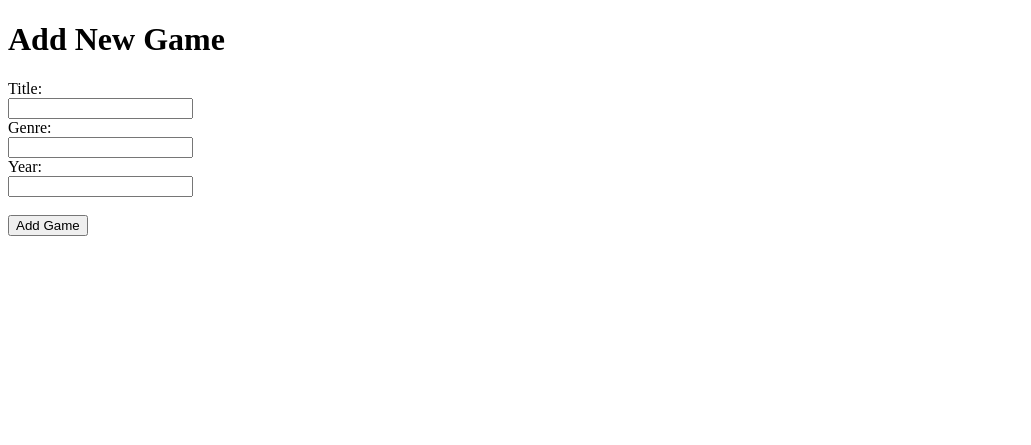
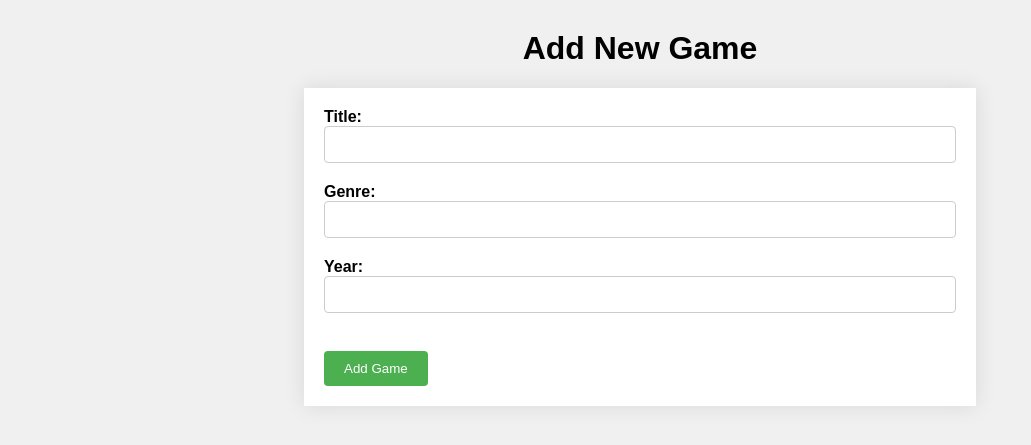
Before and after one commit to michaelly92/Game-database-project, a Flask app: page /add in a window 1280 px wide. Shown: the top 445 px of the page, without its empty margins (0-1031 px from the left). Run offline with Flask 3, Linux system fonts and the light colour scheme.

Commit message:
Made styling changes to look better

```diff
--- a/templates/add.html
+++ b/templates/add.html
@@ -1,11 +1,55 @@
-<!-- templates/add.html -->
-
 <!DOCTYPE html>
 <html lang="en">
 <head>
     <meta charset="UTF-8">
     <meta name="viewport" content="width=device-width, initial-scale=1.0">
     <title>Add New Game</title>
+    <style>
+        body {
+            font-family: Arial, sans-serif;
+            background-color: #f0f0f0;
+        }
+
+        h1 {
+            text-align: center;
+            margin-top: 30px;
+        }
+
+        form {
+            width: 50%;
+            margin: 20px auto;
+            background-color: #fff;
+            padding: 20px;
+            box-shadow: 0 0 20px rgba(0, 0, 0, 0.1);
+        }
+
+        label {
+            font-weight: bold;
+        }
+
+        input[type="text"],
+        input[type="number"] {
+            width: 100%;
+            padding: 10px;
+            margin-bottom: 20px;
+            box-sizing: border-box;
+            border: 1px solid #ccc;
+            border-radius: 4px;
+        }
+
+        button[type="submit"] {
+            background-color: #4CAF50;
+            color: white;
+            padding: 10px 20px;
+            border: none;
+            border-radius: 4px;
+            cursor: pointer;
+        }
+
+        button[type="submit"]:hover {
+            background-color: #45a049;
+        }
+    </style>
 </head>
 <body>
     <h1>Add New Game</h1>
```
Also changed, not shown: templates/edit.html (+46 -2 lines), templates/index.html (+71 -0 lines).
